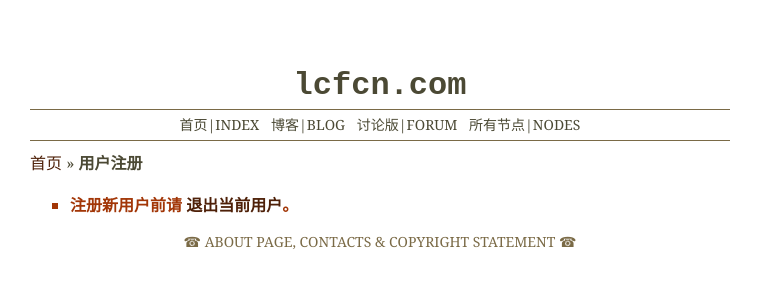
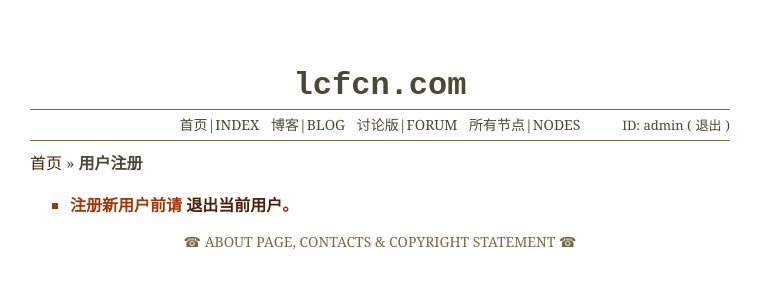
Before and after one commit to iceriverho/lcforum, a Django app: page /auth/reg/ in a window 1280 px wide. Shown: the top 300 px of the page, without its empty margins (260-1021 px from the left). Run offline with Django 3.2, Linux system fonts and the light colour scheme; a user stored in the database is signed in.

Commit message:
add login/logout button to top menu

```diff
--- a/forum/static/forum/mainstyle.css
+++ b/forum/static/forum/mainstyle.css
@@ -50,11 +50,18 @@ a:visited {
     line-height: 30px;
     text-align: center;
     margin-bottom: 10px;
+    position: relative;
 }
 
 #navi-bar a {
     color: #4b4934;
     margin: auto 4px;
+}
+
+#current_id {
+    font-size: 13px;
+    position: absolute;
+    right: 0;
 }
 
 #footer {
--- a/forum/templates/forum/auth/login.html
+++ b/forum/templates/forum/auth/login.html
@@ -14,5 +14,6 @@
     {% csrf_token %}
     {{ form.as_p }}
         <input type="submit" value="登录" />
+        <a href="{% url 'user-reg' %}">注册新用户</a>
     </form>
 {% endblock %}
--- a/forum/templates/forum/base.html
+++ b/forum/templates/forum/base.html
@@ -16,6 +16,11 @@
         <a href="{% url 'blog-list' %}">博客|BLOG</a>
         <a href="{% url 'forum-index' %}">讨论版|FORUM</a>
         <a href="{% url 'nodetag-list' %}">所有节点|NODES</a>
+        {% if user.is_authenticated %}
+            <span id="current_id">ID: {{ user.username }} (<a href="{% url 'user-logout' %}">退出</a>)</span>
+        {% else %}
+            <a href="{% url 'user-login' %}">登录|LOGIN</a>
+        {% endif %}
     </div>
     {% block container %}
 
--- a/lcforum/settings.py
+++ b/lcforum/settings.py
@@ -103,5 +103,6 @@ TEMPLATE_DIRS = (
 
 LOGIN_REDIRECT_URL = '/'
 LOGIN_URL = '/auth/login/'
+LOGOUT_URL = '/auth/logout/'
 
 TEMPLATE_CONTEXT_PROCESSORS = ('django.contrib.auth.context_processors.auth', )
```
Also changed, not shown: db.sqlite3.
